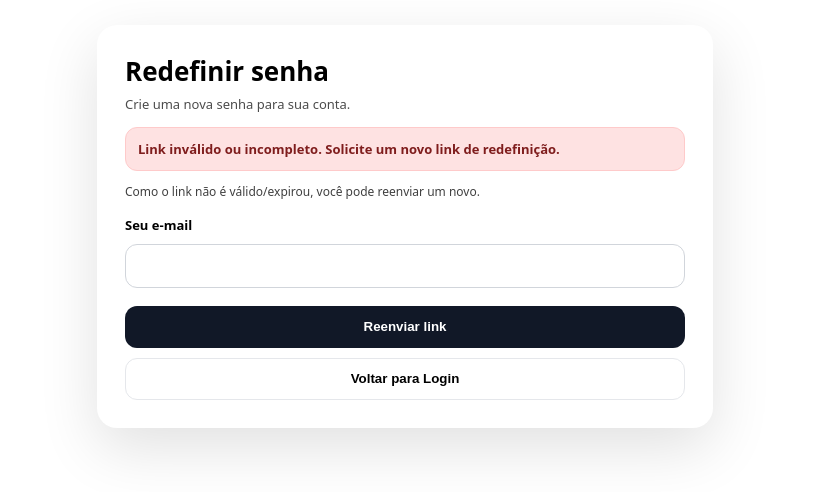
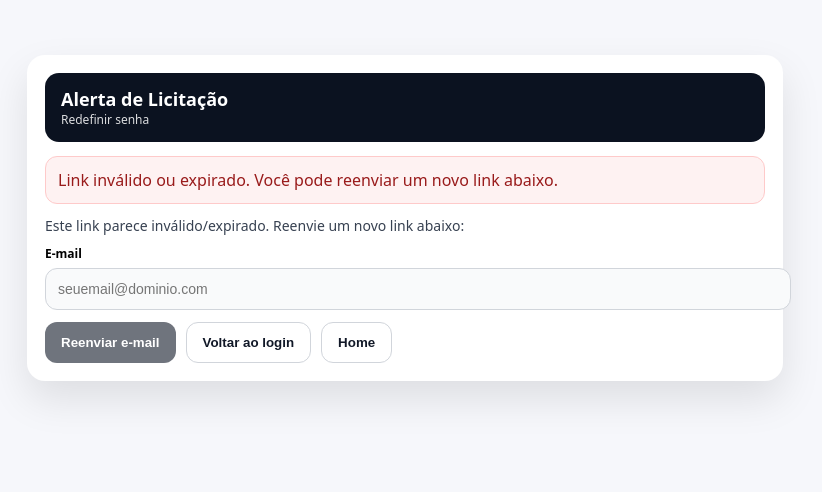
Before and after one commit to cleonenas123-dev/alerta-licitacao-v2, a Next.js app: page /reset-senha in a window 1280 px wide. Shown: the part 198-690 px from the top of the page, without its empty margins (235-1057 px from the left). Built offline with nearby package versions, Linux system fonts and the light colour scheme; no server answers.

Commit message:
Update page.js

```diff
--- a/app/reset-senha/page.js
+++ b/app/reset-senha/page.js
@@ -1,255 +1,289 @@
 "use client";
 
 import { Suspense, useEffect, useMemo, useState } from "react";
-import { useSearchParams } from "next/navigation";
+import { useRouter, useSearchParams } from "next/navigation";
 import { supabase } from "../../lib/supabaseClient";
 
 export default function ResetSenhaPage() {
   return (
-    <Suspense fallback={<LoadingCard />}>
+    <Suspense fallback={<div style={{ padding: 24, fontFamily: "Arial" }}>Carregando...</div>}>
       <ResetSenhaInner />
     </Suspense>
   );
 }
 
-function LoadingCard() {
-  return (
-    <div style={styles.page}>
-      <div style={styles.card}>
-        <div style={{ fontWeight: 900, fontSize: 26, marginBottom: 6 }}>Redefinir senha</div>
-        <div style={styles.alertInfo}>Carregando...</div>
-      </div>
-    </div>
-  );
-}
-
 function ResetSenhaInner() {
+  const router = useRouter();
   const searchParams = useSearchParams();
 
-  const token_hash = useMemo(() => searchParams.get("token_hash"), [searchParams]);
-  const type = useMemo(() => searchParams.get("type"), [searchParams]);
-
-  const [verificando, setVerificando] = useState(true);
-  const [tokenOk, setTokenOk] = useState(false);
+  const [loading, setLoading] = useState(true);
+  const [autenticado, setAutenticado] = useState(false);
 
   const [senha1, setSenha1] = useState("");
   const [senha2, setSenha2] = useState("");
 
+  const [email, setEmail] = useState(""); // para reenviar link
+  const [cooldown, setCooldown] = useState(0);
+
   const [msg, setMsg] = useState("");
-  const [erro, setErro] = useState(false);
-  const [salvando, setSalvando] = useState(false);
+  const [isErro, setIsErro] = useState(false);
 
-  // reenviar (60s)
-  const [email, setEmail] = useState("");
-  const [cooldown, setCooldown] = useState(0);
-  const origin = useMemo(() => (typeof window !== "undefined" ? window.location.origin : ""), []);
+  const podeReenviar = useMemo(() => cooldown <= 0, [cooldown]);
 
   useEffect(() => {
     if (cooldown <= 0) return;
-    const t = setInterval(() => setCooldown((s) => s - 1), 1000);
+    const t = setInterval(() => setCooldown((c) => c - 1), 1000);
     return () => clearInterval(t);
   }, [cooldown]);
 
+  function limparMensagens() {
+    setMsg("");
+    setIsErro(false);
+  }
+
+  // 1) Quando o usuário chega do e-mail, o Supabase pode mandar:
+  // - via hash: #access_token=...&refresh_token=...&type=recovery
+  // - via query: ?token_hash=...&type=recovery
   useEffect(() => {
-    async function run() {
-      setMsg("");
-      setErro(false);
-
-      // precisa ter token_hash e type=recovery
-      if (!token_hash || !type) {
-        setVerificando(false);
-        setTokenOk(false);
-        setErro(true);
-        setMsg("Link inválido ou incompleto. Solicite um novo link de redefinição.");
-        return;
-      }
+    const run = async () => {
+      limparMensagens();
+      setLoading(true);
 
       try {
-        const { error } = await supabase.auth.verifyOtp({
-          type: "recovery",
-          token_hash,
-        });
+        // Caso A: veio via hash (mais comum)
+        const hash = typeof window !== "undefined" ? window.location.hash : "";
+        if (hash && hash.includes("access_token=")) {
+          const params = new URLSearchParams(hash.replace("#", ""));
+          const access_token = params.get("access_token");
+          const refresh_token = params.get("refresh_token");
 
-        if (error) {
-          setTokenOk(false);
-          setErro(true);
-          setMsg("Link expirado ou inválido. Solicite um novo link.");
-        } else {
-          setTokenOk(true);
-          setErro(false);
-          setMsg("");
+          if (access_token && refresh_token) {
+            const { error } = await supabase.auth.setSession({ access_token, refresh_token });
+            if (error) throw error;
+
+            setAutenticado(true);
+            setLoading(false);
+            return;
+          }
         }
-      } catch (e) {
-        setTokenOk(false);
-        setErro(true);
-        setMsg("Erro ao validar o link. Solicite um novo link.");
-      } finally {
-        setVerificando(false);
+
+        // Caso B: veio via query token_hash/type
+        const token_hash = searchParams.get("token_hash");
+        const type = searchParams.get("type"); // deve ser "recovery"
+
+        if (token_hash && type) {
+          const { data, error } = await supabase.auth.verifyOtp({
+            token_hash,
+            type,
+          });
+
+          if (error) throw error;
+          if (!data?.session) {
+            throw new Error("Link inválido ou expirado. Reenvie o e-mail de recuperação.");
+          }
+
+          setAutenticado(true);
+          setLoading(false);
+          return;
+        }
+
+        // Se não veio nada:
+        setAutenticado(false);
+        setLoading(false);
+        setIsErro(true);
+        setMsg("Link inválido ou expirado. Você pode reenviar um novo link abaixo.");
+      } catch (err) {
+        setAutenticado(false);
+        setLoading(false);
+        setIsErro(true);
+        setMsg(err?.message || "Não foi possível validar o link. Reenvie um novo link.");
       }
-    }
+    };
 
     run();
-  }, [token_hash, type]);
+    // eslint-disable-next-line react-hooks/exhaustive-deps
+  }, []);
 
   async function salvarNovaSenha(e) {
     e.preventDefault();
-    setMsg("");
-    setErro(false);
+    limparMensagens();
 
     if (senha1.length < 6) {
-      setErro(true);
-      setMsg("A senha deve ter pelo menos 6 caracteres.");
+      setIsErro(true);
+      setMsg("A senha precisa ter pelo menos 6 caracteres.");
       return;
     }
     if (senha1 !== senha2) {
-      setErro(true);
+      setIsErro(true);
       setMsg("As senhas não conferem.");
       return;
     }
 
-    setSalvando(true);
+    setLoading(true);
     try {
       const { error } = await supabase.auth.updateUser({ password: senha1 });
-      if (error) {
-        setErro(true);
-        setMsg("Não foi possível atualizar a senha: " + error.message);
-      } else {
-        setErro(false);
-        setMsg("Senha criada com sucesso!");
-      }
-    } catch (e) {
-      setErro(true);
-      setMsg("Erro inesperado ao atualizar a senha.");
+      if (error) throw error;
+
+      setIsErro(false);
+      setMsg("Senha criada com sucesso! Você já pode entrar.");
+      setSenha1("");
+      setSenha2("");
+    } catch (err) {
+      setIsErro(true);
+      setMsg(err?.message || "Não foi possível alterar a senha.");
     } finally {
-      setSalvando(false);
+      setLoading(false);
     }
   }
 
-  async function reenviarLink(e) {
-    e.preventDefault();
-    setMsg("");
-    setErro(false);
+  async function reenviarLink() {
+    limparMensagens();
 
-    if (!email.trim()) {
-      setErro(true);
+    if (!podeReenviar) return;
+    if (!email) {
+      setIsErro(true);
       setMsg("Digite seu e-mail para reenviar o link.");
       return;
     }
 
+    setLoading(true);
     try {
-      const { error } = await supabase.auth.resetPasswordForEmail(email.trim(), {
+      const origin = window.location.origin;
+
+      const { error } = await supabase.auth.resetPasswordForEmail(email, {
         redirectTo: `${origin}/reset-senha`,
       });
 
-      if (error) {
-        setErro(true);
-        setMsg("Não foi possível reenviar agora. Tente novamente.");
-      } else {
-        setErro(false);
-        setMsg("Pronto! Se o e-mail existir, reenviamos o link (verifique SPAM).");
-        setCooldown(60);
-      }
-    } catch (e) {
-      setErro(true);
-      setMsg("Erro inesperado ao reenviar.");
+      if (error) throw error;
+
+      setIsErro(false);
+      setMsg("Link reenviado. Verifique sua caixa de entrada (e SPAM).");
+      setCooldown(60);
+    } catch (err) {
+      setIsErro(true);
+      setMsg(err?.message || "Não foi possível reenviar o link.");
+    } finally {
+      setLoading(false);
     }
   }
 
   return (
-    <div style={styles.page}>
-      <div style={styles.card}>
-        <div style={{ fontWeight: 900, fontSize: 26, marginBottom: 6 }}>Redefinir senha</div>
-        <div style={{ fontSize: 13, opacity: 0.7, marginBottom: 14 }}>
-          Crie uma nova senha para sua conta.
+    <div style={{ minHeight: "100vh", display: "grid", placeItems: "center", background: "#f6f7fb", padding: 16 }}>
+      <div style={{ width: "min(720px, 100%)", background: "#fff", borderRadius: 18, padding: 18, boxShadow: "0 18px 40px rgba(0,0,0,.10)" }}>
+        <div style={{ background: "#0b1220", color: "#fff", borderRadius: 14, padding: "14px 16px", marginBottom: 14 }}>
+          <div style={{ fontWeight: 900, fontSize: 18 }}>Alerta de Licitação</div>
+          <div style={{ fontSize: 12, opacity: 0.85 }}>Redefinir senha</div>
         </div>
 
-        {verificando ? (
-          <div style={styles.alertInfo}>Validando link...</div>
-        ) : (
-          <>
-            {msg && <div style={erro ? styles.alertErr : styles.alertOk}>{msg}</div>}
+        {msg ? (
+          <div style={{
+            borderRadius: 12,
+            padding: "12px 12px",
+            border: `1px solid ${isErro ? "#fecaca" : "#bbf7d0"}`,
+            background: isErro ? "#fef2f2" : "#ecfdf5",
+            color: isErro ? "#991b1b" : "#065f46",
+            marginBottom: 12
+          }}>
+            {msg}
+          </div>
+        ) : null}
 
-            {tokenOk ? (
-              <form onSubmit={salvarNovaSenha} style={styles.form}>
-                <label style={styles.label}>Nova senha</label>
-                <input style={styles.input} type="password" value={senha1} onChange={(e) => setSenha1(e.target.value)} />
+        {loading ? (
+          <div style={{ color: "#6b7280" }}>Validando link...</div>
+        ) : autenticado ? (
+          <form onSubmit={salvarNovaSenha}>
+            <label style={labelStyle}>Nova senha</label>
+            <input value={senha1} onChange={(e) => setSenha1(e.target.value)} type="password" style={inputStyle} placeholder="Digite a nova senha" />
 
-                <label style={styles.label}>Confirmar nova senha</label>
-                <input style={styles.input} type="password" value={senha2} onChange={(e) => setSenha2(e.target.value)} />
+            <label style={labelStyle}>Confirmar nova senha</label>
+            <input value={senha2} onChange={(e) => setSenha2(e.target.value)} type="password" style={inputStyle} placeholder="Repita a nova senha" />
 
-                <button style={styles.primaryBtn} type="submit" disabled={salvando}>
-                  {salvando ? "Salvando..." : "Salvar nova senha"}
-                </button>
+            <div style={{ display: "flex", gap: 10, marginTop: 12, flexWrap: "wrap" }}>
+              <button disabled={loading} style={primaryBtn}>{loading ? "Salvando..." : "Salvar nova senha"}</button>
+              <button type="button" onClick={() => router.push("/login")} style={secondaryBtn}>Voltar ao login</button>
+              <button type="button" onClick={() => router.push("/")} style={secondaryBtn}>Home</button>
+            </div>
 
+            <div style={{ marginTop: 18, paddingTop: 14, borderTop: "1px solid #e5e7eb" }}>
+              <div style={{ fontWeight: 900, marginBottom: 6 }}>Não recebeu ou o link expirou?</div>
+              <div style={{ fontSize: 12, color: "#6b7280", marginBottom: 8 }}>
+                Digite seu e-mail e reenviamos um novo link (o botão libera após 60s).
+              </div>
+              <input value={email} onChange={(e) => setEmail(e.target.value)} type="email" style={inputStyle} placeholder="seuemail@dominio.com" />
+              <div style={{ display: "flex", gap: 10, marginTop: 10, flexWrap: "wrap" }}>
                 <button
                   type="button"
-                  style={styles.secondaryBtn}
-                  onClick={() => (window.location.href = "/")}
+                  disabled={loading || !email || !podeReenviar}
+                  onClick={reenviarLink}
+                  style={{
+                    ...secondaryBtn,
+                    opacity: (!email || !podeReenviar) ? 0.6 : 1,
+                    cursor: (!email || !podeReenviar) ? "not-allowed" : "pointer",
+                  }}
                 >
-                  Voltar para Home
+                  {podeReenviar ? "Reenviar e-mail" : `Reenviar em ${cooldown}s`}
                 </button>
-              </form>
-            ) : (
-              <form onSubmit={reenviarLink} style={styles.form}>
-                <div style={styles.help}>
-                  Como o link não é válido/expirou, você pode reenviar um novo.
-                </div>
+              </div>
+            </div>
+          </form>
+        ) : (
+          <div>
+            <div style={{ fontSize: 14, color: "#374151", marginBottom: 10 }}>
+              Este link parece inválido/expirado. Reenvie um novo link abaixo:
+            </div>
 
-                <label style={styles.label}>Seu e-mail</label>
-                <input style={styles.input} value={email} onChange={(e) => setEmail(e.target.value)} />
+            <label style={labelStyle}>E-mail</label>
+            <input value={email} onChange={(e) => setEmail(e.target.value)} type="email" style={inputStyle} placeholder="seuemail@dominio.com" />
 
-                <button style={styles.primaryBtn} type="submit" disabled={cooldown > 0}>
-                  {cooldown > 0 ? `Reenviar em ${cooldown}s` : "Reenviar link"}
-                </button>
+            <div style={{ display: "flex", gap: 10, marginTop: 12, flexWrap: "wrap" }}>
+              <button
+                type="button"
+                disabled={loading || !email || !podeReenviar}
+                onClick={reenviarLink}
+                style={{
+                  ...primaryBtn,
+                  opacity: (!email || !podeReenviar) ? 0.6 : 1,
+                  cursor: (!email || !podeReenviar) ? "not-allowed" : "pointer",
+                }}
+              >
+                {podeReenviar ? "Reenviar e-mail" : `Reenviar em ${cooldown}s`}
+              </button>
 
-                <button
-                  type="button"
-                  style={styles.secondaryBtn}
-                  onClick={() => (window.location.href = "/login")}
-                >
-                  Voltar para Login
-                </button>
-              </form>
-            )}
-          </>
+              <button type="button" onClick={() => router.push("/login")} style={secondaryBtn}>Voltar ao login</button>
+              <button type="button" onClick={() => router.push("/")} style={secondaryBtn}>Home</button>
+            </div>
+          </div>
         )}
       </div>
     </div>
   );
 }
 
-const styles = {
-  page: { minHeight: "100vh", display: "grid", placeItems: "center", background: "#fff", padding: 24 },
-  card: {
-    width: "min(560px, 92vw)",
-    borderRadius: 20,
-    boxShadow: "0 20px 60px rgba(0,0,0,0.12)",
-    padding: 28,
-    background: "#fff",
-  },
-  form: { display: "grid", gap: 10, marginTop: 12 },
-  label: { fontWeight: 800, fontSize: 13, marginTop: 6 },
-  input: { height: 42, borderRadius: 12, border: "1px solid #d1d5db", padding: "0 12px", fontSize: 14 },
-  help: { fontSize: 12, opacity: 0.75 },
-  primaryBtn: {
-    marginTop: 8,
-    height: 42,
-    borderRadius: 12,
-    border: "none",
-    background: "#111827",
-    color: "#fff",
-    fontWeight: 900,
-    cursor: "pointer",
-  },
-  secondaryBtn: {
-    height: 42,
-    borderRadius: 12,
-    border: "1px solid #e5e7eb",
-    background: "#fff",
-    fontWeight: 900,
-    cursor: "pointer",
-  },
-  alertOk: { background: "#dcfce7", border: "1px solid #86efac", padding: 12, borderRadius: 12, marginTop: 8, fontWeight: 800, color: "#14532d", fontSize: 13 },
-  alertErr: { background: "#fee2e2", border: "1px solid #fecaca", padding: 12, borderRadius: 12, marginTop: 8, fontWeight: 800, color: "#7f1d1d", fontSize: 13 },
-  alertInfo: { background: "#e5e7eb", border: "1px solid #d1d5db", padding: 12, borderRadius: 12, marginTop: 8, fontWeight: 800, color: "#111827", fontSize: 13 },
+const labelStyle = { display: "block", fontSize: 12, fontWeight: 900, marginTop: 10, marginBottom: 6 };
+const inputStyle = {
+  width: "100%",
+  padding: "12px 12px",
+  borderRadius: 12,
+  border: "1px solid #d1d5db",
+  outline: "none",
+  fontSize: 14,
+  background: "#f9fafb",
 };
+const primaryBtn = {
+  border: "none",
+  borderRadius: 12,
+  padding: "12px 16px",
+  fontWeight: 900,
+  cursor: "pointer",
+  background: "#111827",
+  color: "#fff",
+};
+const secondaryBtn = {
+  border: "1px solid #d1d5db",
+  borderRadius: 12,
+  padding: "12px 16px",
+  fontWeight: 900,
+  cursor: "pointer",
+  background: "#fff",
+  color: "#111827",
+};
```
